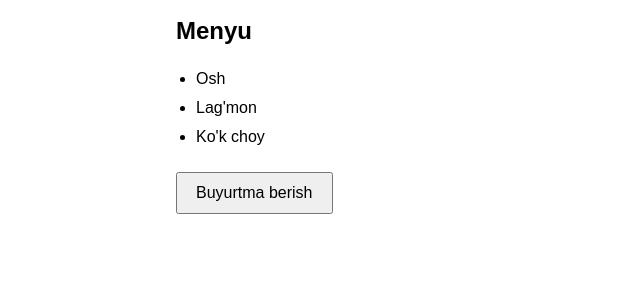
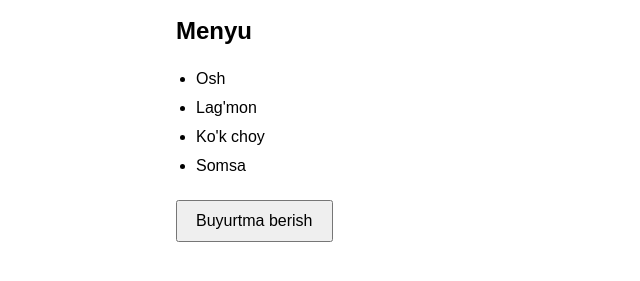
Before and after one commit to madrahimovdr-hub/kafe-sayti, a plain HTML site: page index.html in a window 1280 px wide. Shown: the part 119-400 px from the top of the page, without its empty margins (224-864 px from the left). Drawn offline with Linux system fonts and the light colour scheme.

Commit message:
Menyuga somsa qo'shildi

```diff
--- a/index.html
+++ b/index.html
@@ -18,6 +18,7 @@
     <li>Osh</li>
     <li>Lag'mon</li>
     <li>Ko'k choy</li>
+    <li>Somsa</li>
   </ul>
   <button id="buyurtma">Buyurtma berish</button>
   <p id="xabar"></p>
```
